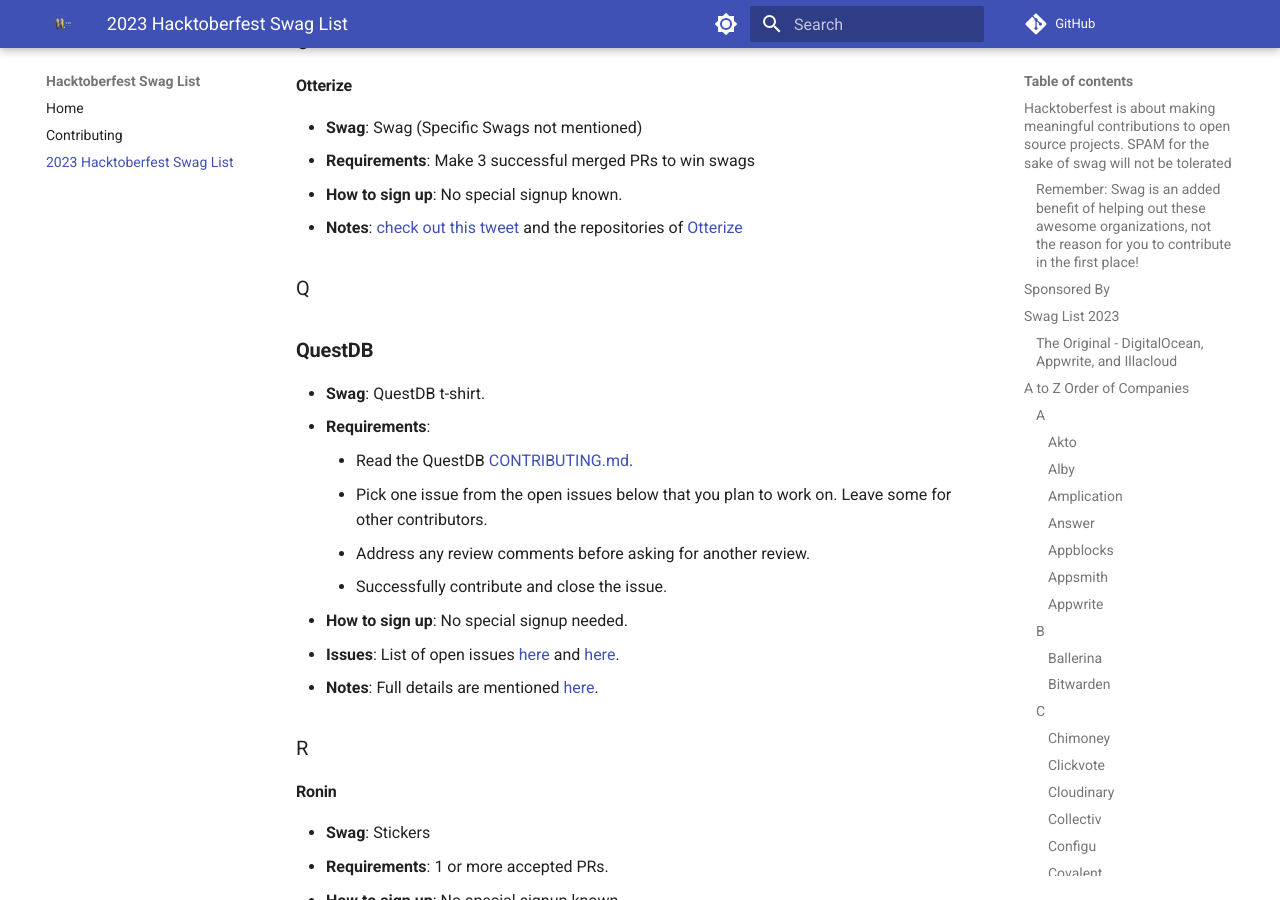
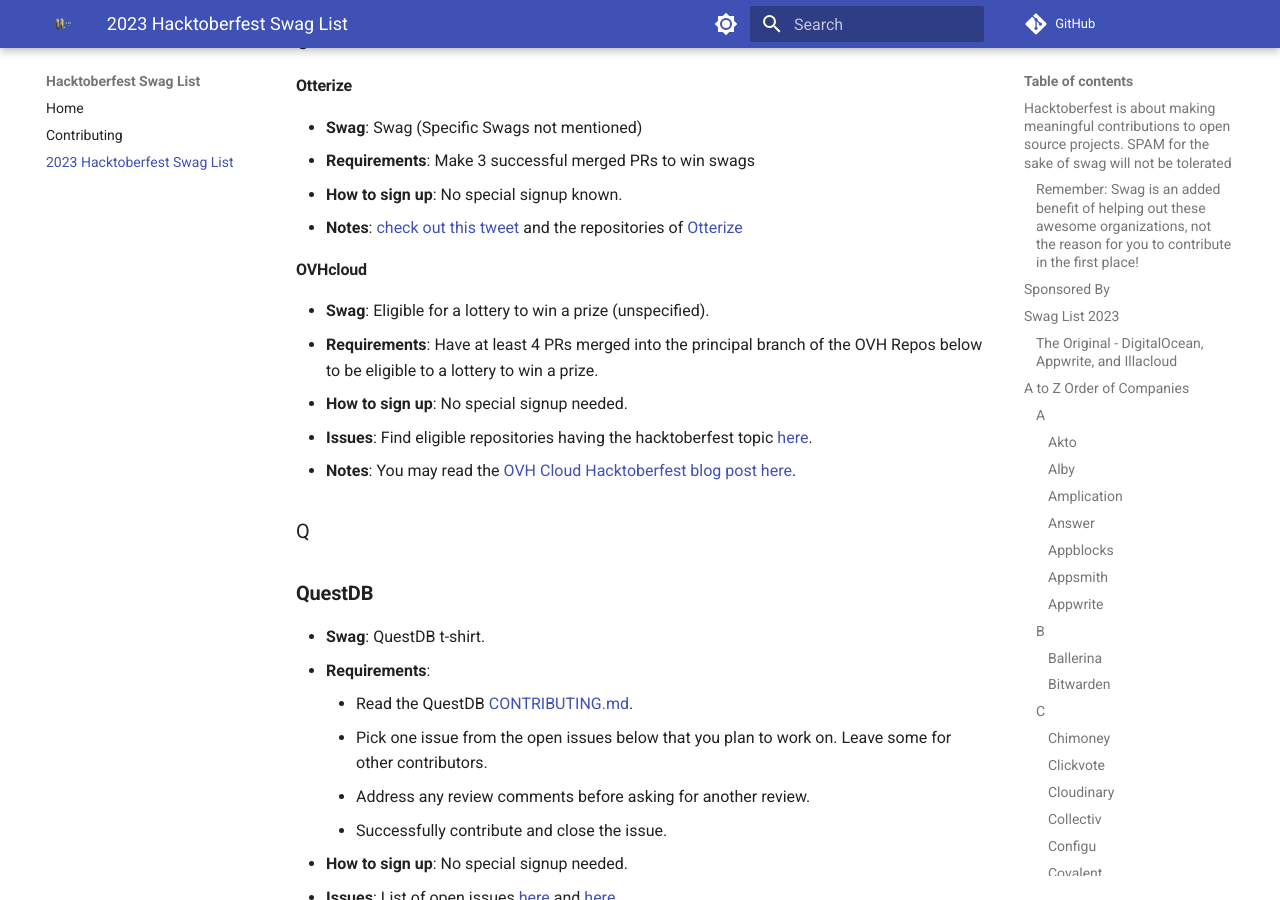
Before and after one commit to crweiner/hacktoberfest-swag-list, an MkDocs documentation site: the page built from docs/list.md, in a window 1280 px wide and 900 px high, scrolled down 14266 px. Built offline with MkDocs 1.6.1 and Material for MkDocs 9.7.7, drawn with Linux system fonts in a browser that asks for light colours; plug-ins that fetch from the network failed and are left out; comment, search, counter and statistics services are not loaded.

Commit message:
Add OVHCloud to Hacktoberfest Swag List (#815)

```diff
--- a/docs/list.md
+++ b/docs/list.md
@@ -468,6 +468,14 @@
 - **How to sign up**: No special signup known.
 - **Notes**: [check out this tweet](https://twitter.com/TheOtterize/status/1708516300270793003) and the repositories of [Otterize](https://github.com/orgs/otterize/repositories)
 
+#### **OVHcloud**
+
+- **Swag**: Eligible for a lottery to win a prize (unspecified).
+- **Requirements**: Have at least 4 PRs merged into the principal branch of the OVH Repos below to be eligible to a lottery to win a prize.
+- **How to sign up**: No special signup needed.
+- **Issues**: Find eligible repositories having the hacktoberfest topic [here](https://github.com/search?q=topic%3Ahacktoberfest+org%3Aovh+fork%3Atrue&type=repositories).
+- **Notes**: You may read the [OVH Cloud Hacktoberfest blog post here](https://blog.ovhcloud.com/ovhcloud-and-hacktober-fest-2023/).
+
 ### Q
 
 ### **QuestDB**
```
